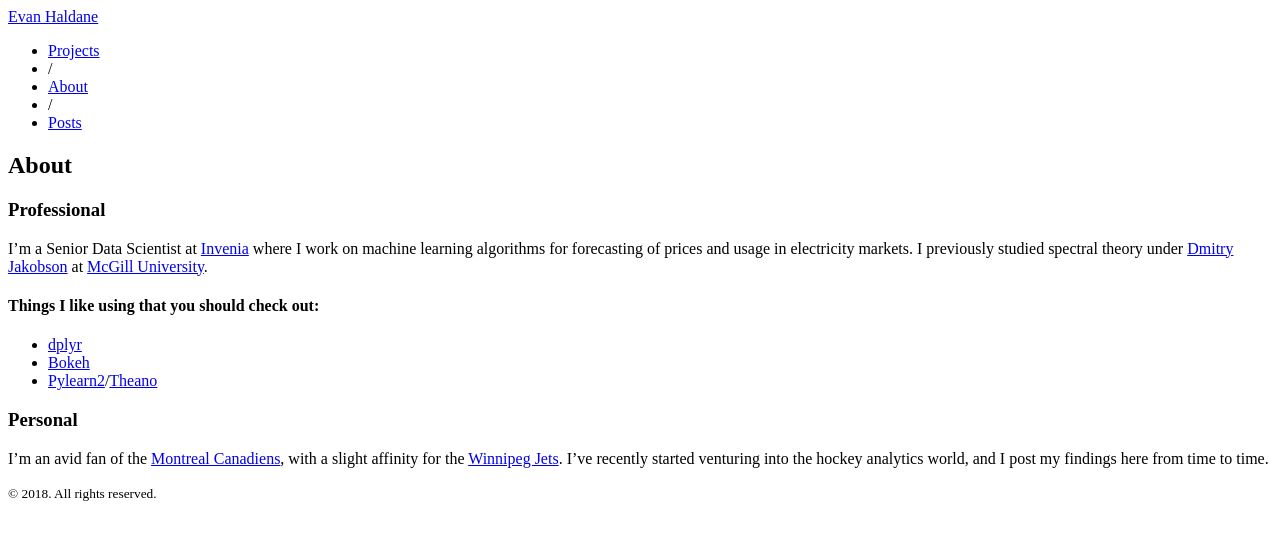
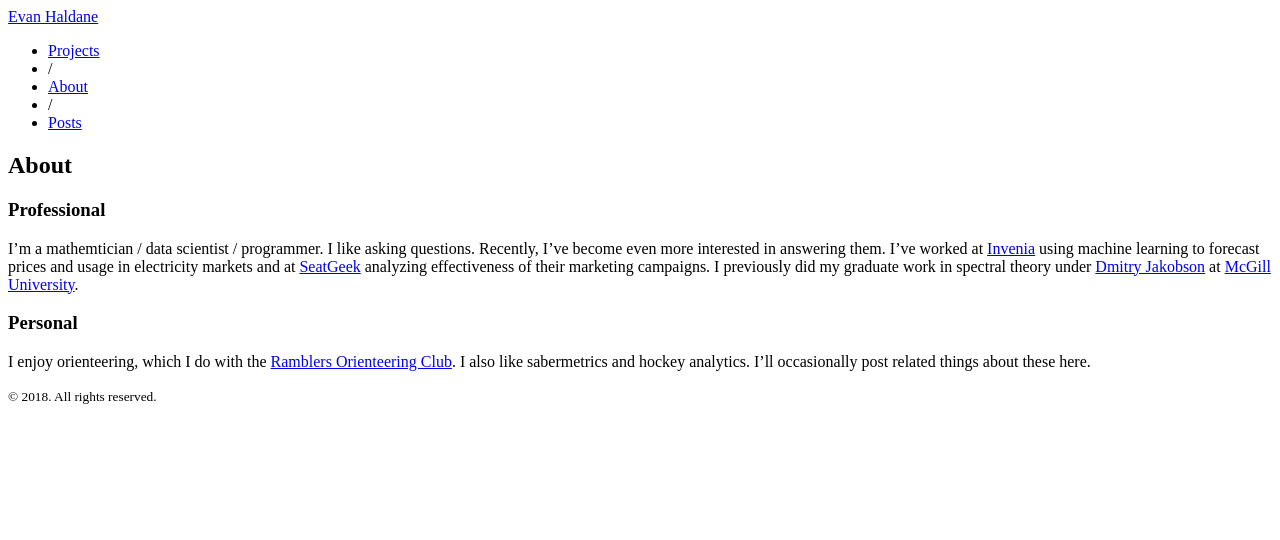
Before and after one commit to evanhaldane/evanhaldane.github.io, a Jekyll site: the page built from about.md, in a window 1280 px wide. Shown: the top 540 px of the page. Built offline with Jekyll 4.4.1, drawn with Linux system fonts in a browser that asks for light colours.

Commit message:
update about

```diff
--- a/about.md
+++ b/about.md
@@ -4,14 +4,8 @@ title: About
 ---
 
 ### Professional
-I'm a Senior Data Scientist at [Invenia](http://invenia.ca) where I work on machine learning algorithms for forecasting of prices and usage in electricity markets. I previously studied spectral theory under [Dmitry Jakobson](http://www.math.mcgill.ca/jakobson/) at [McGill University](http://www.mcgill.ca/).
-
-#### Things I like using that you should check out:
-
-- [dplyr](http://www.rstudio.com/wp-content/uploads/2015/02/data-wrangling-cheatsheet.pdf)
-- [Bokeh](http://bokeh.pydata.org/en/latest/)
-- [Pylearn2](http://deeplearning.net/software/pylearn2/)/[Theano](http://deeplearning.net/software/theano/)
+I'm a mathemtician / data scientist / programmer. I like asking questions. Recently, I've become even more interested in answering them. I've worked at [Invenia](https://invenia.ca) using machine learning to forecast prices and usage in electricity markets and at [SeatGeek](https://seatgeek.com) analyzing effectiveness of their marketing campaigns. I previously did my graduate work in spectral theory under [Dmitry Jakobson](http://www.math.mcgill.ca/jakobson/) at [McGill University](http://www.mcgill.ca/).
 
 ### Personal
 
-I'm an avid fan of the [Montreal Canadiens](http://canadiens.nhl.com/index.html), with a slight affinity for the [Winnipeg Jets](http://jets.nhl.com). I've recently started venturing into the hockey analytics world, and I post my findings here from time to time.
+I enjoy orienteering, which I do with the [Ramblers Orienteering Club](http://www.ramblersoc.ca/). I also like sabermetrics and hockey analytics. I'll occasionally post related things about these here.
```
